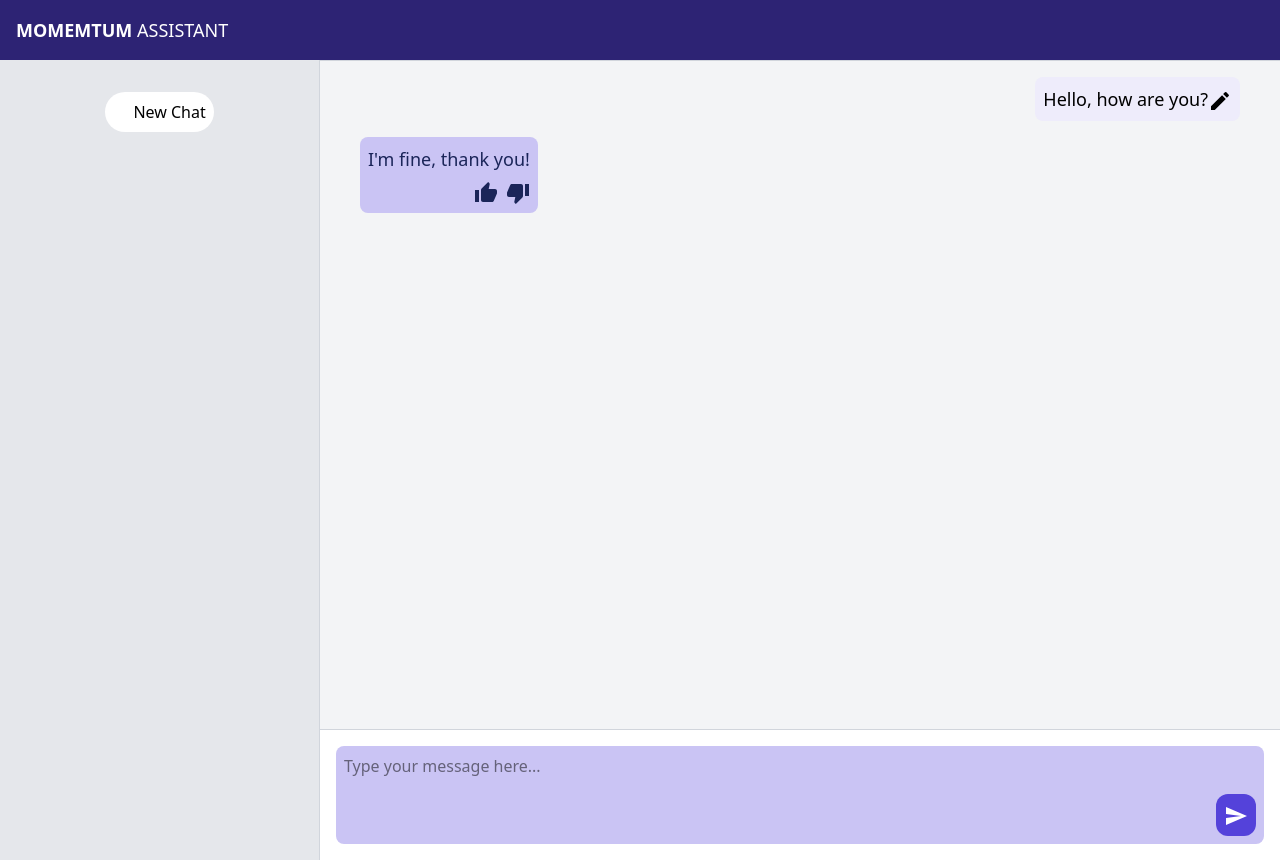
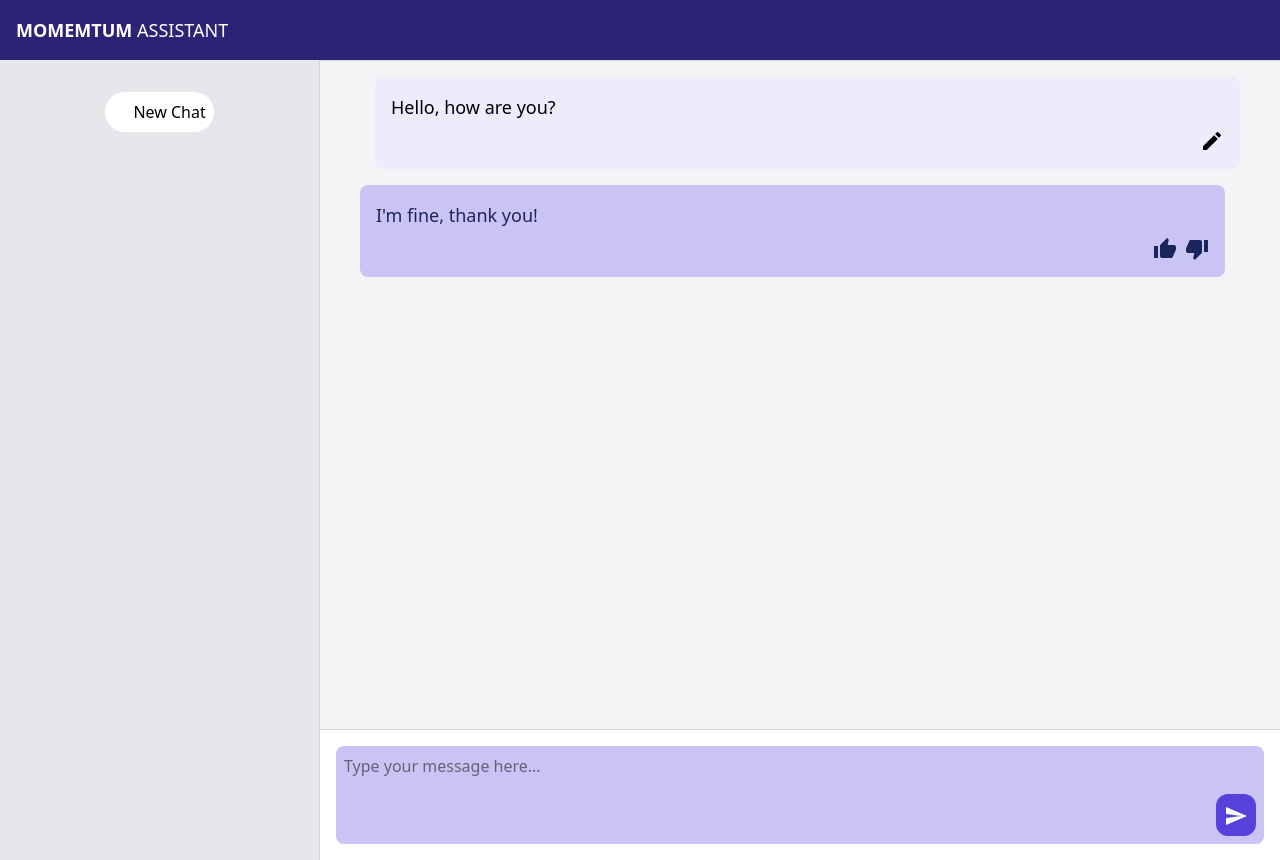
Before and after one commit to JayC-SF/SOEN357-Project, a React (Vite) app in the folder frontend/: page / in a window 1280 px wide. Built offline with nearby package versions, Linux system fonts and the light colour scheme; some icons are missing.

Commit message:
Update chat bubble

```diff
--- a/frontend/src/components/chat/ChatBubble.tsx
+++ b/frontend/src/components/chat/ChatBubble.tsx
@@ -11,11 +11,13 @@ export default function ChatBubble({ content, isUser }: { content: string; isUse
         </div>
       )}
       <div
-        className={`rounded-lg text-lg p-2 max-w-xs ${isUser ? 'bg-primary-light text-black' : 'bg-primary-light-active text-[#1B2559]'}`}
+        className={`rounded-lg  text-lg p-4 w-[calc(100%-3.5em)] ${isUser ? 'bg-primary-light text-black' : 'bg-primary-light-active text-[#1B2559]'}`}
       >
         {content}
         {isUser ? (
-          <Edit />
+          <div className="flex flex-row justify-end gap-2 mt-2">
+            <Edit />
+          </div>
         ) : (
           <div className="flex flex-row justify-end gap-2 mt-2">
             <ThumbUp />
```
